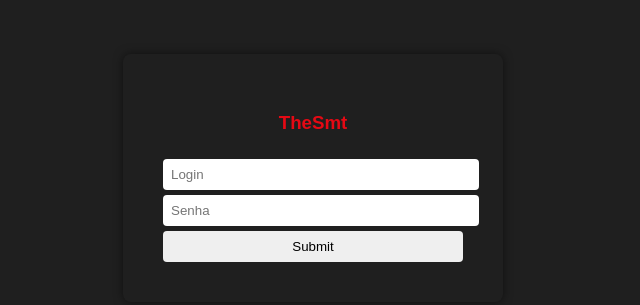
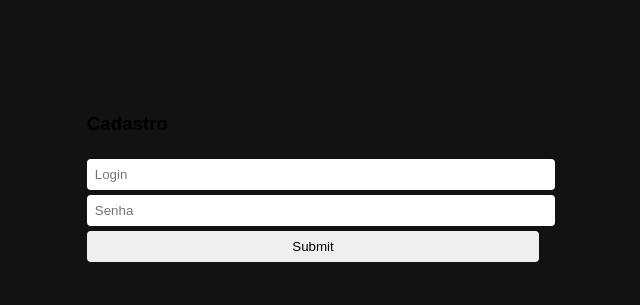
Before and after one commit to mangadura/THESTM, a plain HTML site: page index.html in a window 1280 px wide. Shown: the part 222-527 px from the top of the page, without its empty margins (327-967 px from the left). Drawn offline with Linux system fonts and the light colour scheme.

Commit message:
Add files via upload

```diff
--- a/index.html
+++ b/index.html
@@ -10,9 +10,9 @@
 <body>
 
 
-    <form class="THESMT">
+    <form class="SMT">
 
-        <h3>TheSmt</h3>
+        <h3>Cadastro</h3>
         <input type="text" placeholder="Login" id="login">
         <input type="password" placeholder="Senha" id="senha">
         <input type="submit" onclick="logar(); return false">
--- a/styles.css
+++ b/styles.css
@@ -1,13 +1,13 @@
 body{
     font-family: Arial, sans-serif;
-    background-color: #1f1f1f;
+    background-color: #121212;
     display: flex;
     justify-content: center;
     align-items: center;
     height: 100vh;
     margin:  0;
 }
-.THESMT{
+.STM{
     background-color: #1f1f1f;
     padding: 40px;
     border-radius: 8px;
@@ -15,7 +15,7 @@ body{
     width: 300px;
     text-align: center;
 }
-h3{
+h1{
     color: #e50914;
     margin-bottom: 20px;
 }
```
Also changed, not shown: home.html (+1 -1 lines).
